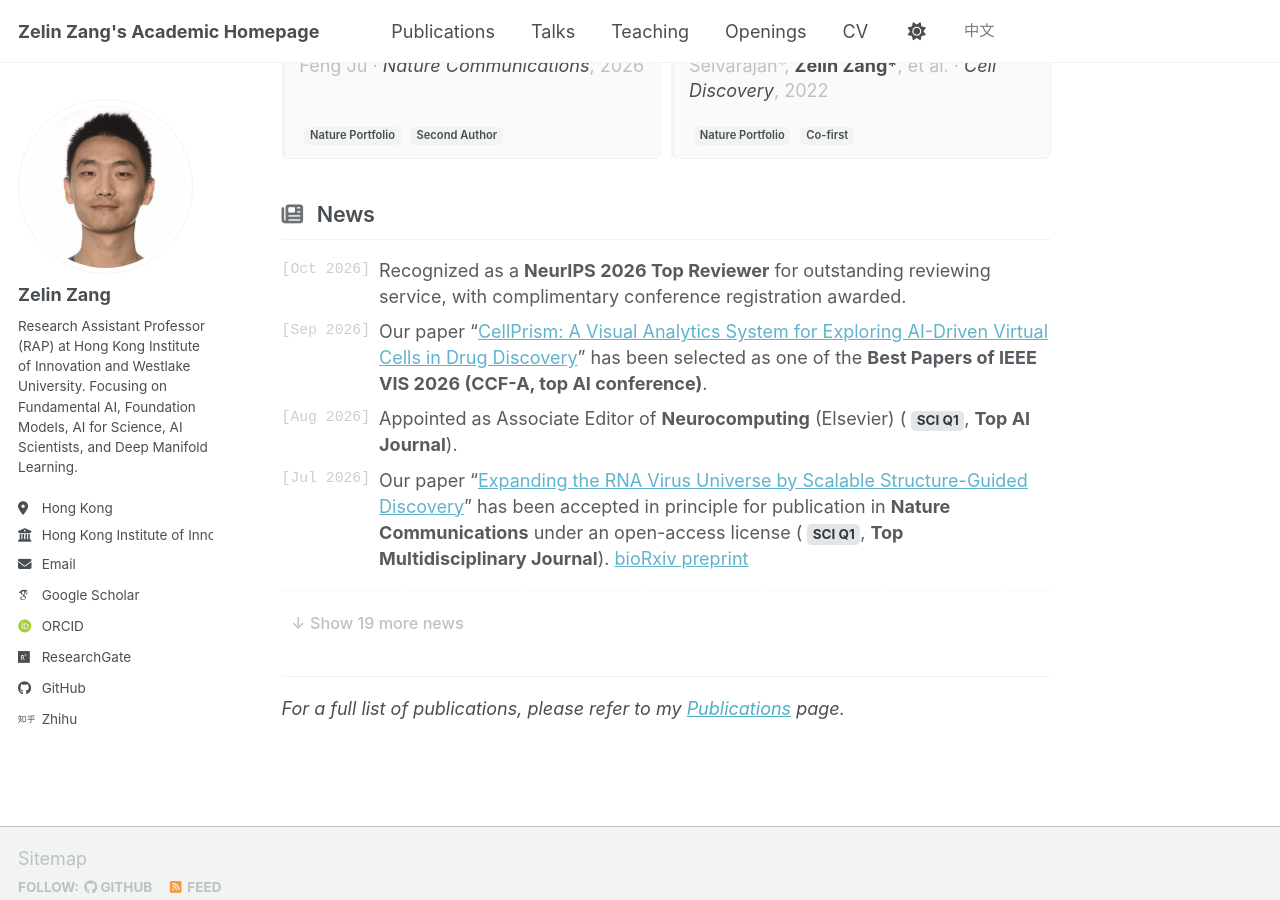
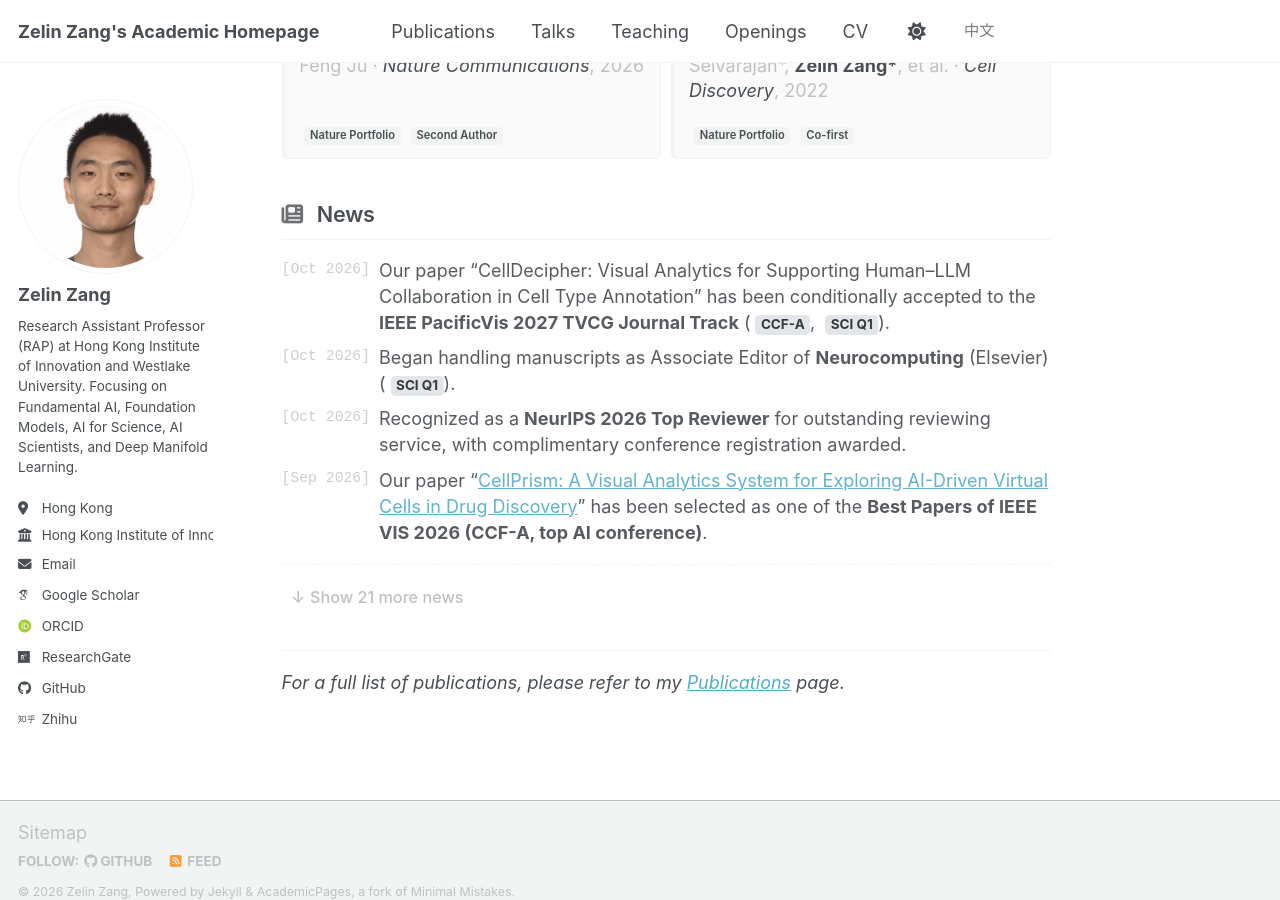
Before and after one commit to zangzelin/zangzelin.github.io, a Jekyll site: the page built from _pages/about.md, in a window 1280 px wide and 900 px high, scrolled down 3843 px. Built offline with Jekyll 4.4.1, drawn with Linux system fonts in a browser that asks for light colours; some web fonts are replaced; a script bundle is joined from its source files by our own code; library files that are not in the unit come from our copies.

Commit message:
Add CellDecipher conditional accept and Neurocomputing editorial news
Co-Authored-By: Claude <noreply@anthropic.com>

```diff
--- a/_data/news.yml
+++ b/_data/news.yml
@@ -1,3 +1,7 @@
+- date: "Oct 2026"
+  text: 'Our paper "CellDecipher: Visual Analytics for Supporting Human–LLM Collaboration in Cell Type Annotation" has been conditionally accepted to the **IEEE PacificVis 2027 TVCG Journal Track** (<span class="badge">CCF-A</span>, <span class="badge">SCI Q1</span>).'
+- date: "Oct 2026"
+  text: 'Began handling manuscripts as Associate Editor of **Neurocomputing** (Elsevier) (<span class="badge">SCI Q1</span>).'
 - date: "Oct 2026"
   text: 'Recognized as a **NeurIPS 2026 Top Reviewer** for outstanding reviewing service, with complimentary conference registration awarded.'
 - date: "Sep 2026"
--- a/_data/news_zh.yml
+++ b/_data/news_zh.yml
@@ -1,3 +1,7 @@
+- date: "Oct 2026"
+  text: '我们的论文 "CellDecipher: Visual Analytics for Supporting Human–LLM Collaboration in Cell Type Annotation" 获 **IEEE PacificVis 2027 TVCG Journal Track** 条件录用 (<span class="badge">CCF-A</span>, <span class="badge">SCI Q1</span>)。'
+- date: "Oct 2026"
+  text: '以副编身份开始承担 **Neurocomputing**（Elsevier）的稿件处理工作 (<span class="badge">SCI Q1</span>)。'
 - date: "Oct 2026"
   text: '获评 **NeurIPS 2026 Top Reviewer**（顶尖审稿人），并获得大会免费注册资格。'
 - date: "Sep 2026"
```
